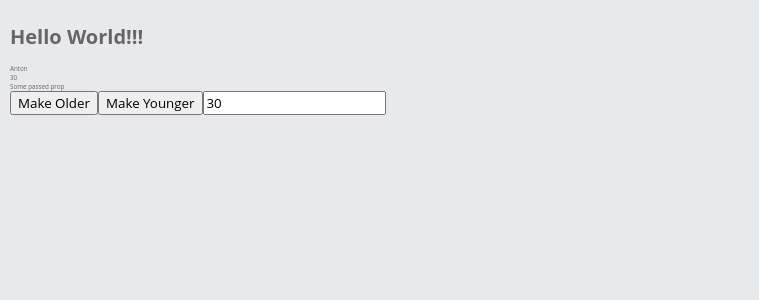
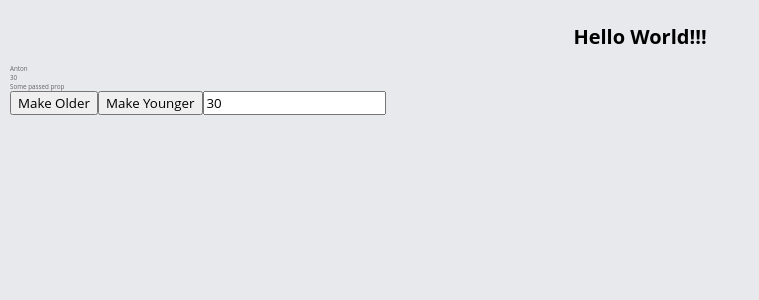
Before and after one commit to AV29/React-Seed, a React app: page / in a window 1280 px wide. Shown: the top 300 px of the page, without its empty margins (0-759 px from the left). Built offline with nearby package versions, Linux system fonts and the light colour scheme.

Commit message:
styled components added

```diff
--- a/package.json
+++ b/package.json
@@ -60,6 +60,7 @@
     "react": "~16.6.3",
     "react-app-polyfill": "^0.1.3",
     "react-dom": "~16.6.3",
-    "react-router-dom": "~4.3.1"
+    "react-router-dom": "~4.3.1",
+    "styled-components": "^4.1.3"
   }
 }
--- a/src/components/App.jsx
+++ b/src/components/App.jsx
@@ -1,5 +1,19 @@
 import React, {Component} from 'react';
 import NestedComponent from './nested-component/NestedComponent';
+import styled from 'styled-components';
+
+const h1FontSize = 20;
+
+const Title = styled.h1`
+  font-size: ${h1FontSize};
+  text-align: center;
+  color: ${props => props.redTheme ? 'tomato' : 'black'};
+`;
+
+export const AppWrapper = styled.div`
+  background-color: transparent;
+  padding: 10px;
+`;
 
 class App extends Component {
     constructor(props) {
@@ -8,10 +22,10 @@ class App extends Component {
 
     render() {
         return (
-            <div className="app-wrapper">
-                <h1>Hello World!!!</h1>
+          <AppWrapper>
+                <Title redTheme={false}>Hello World!!!</Title>
                 <NestedComponent passedProp={'Some passed prop'}/>
-            </div>
+          </AppWrapper>
         );
     }
 }
--- a/src/index.js
+++ b/src/index.js
@@ -1,4 +1,4 @@
-import 'react-app-polyfill';
+import 'react-app-polyfill/ie11';
 import ReactDOM from 'react-dom';
 import React from 'react';
 import App from './components/App';
```
Also changed, not shown: 1 other file (tests, documents, lock files or other folders).
